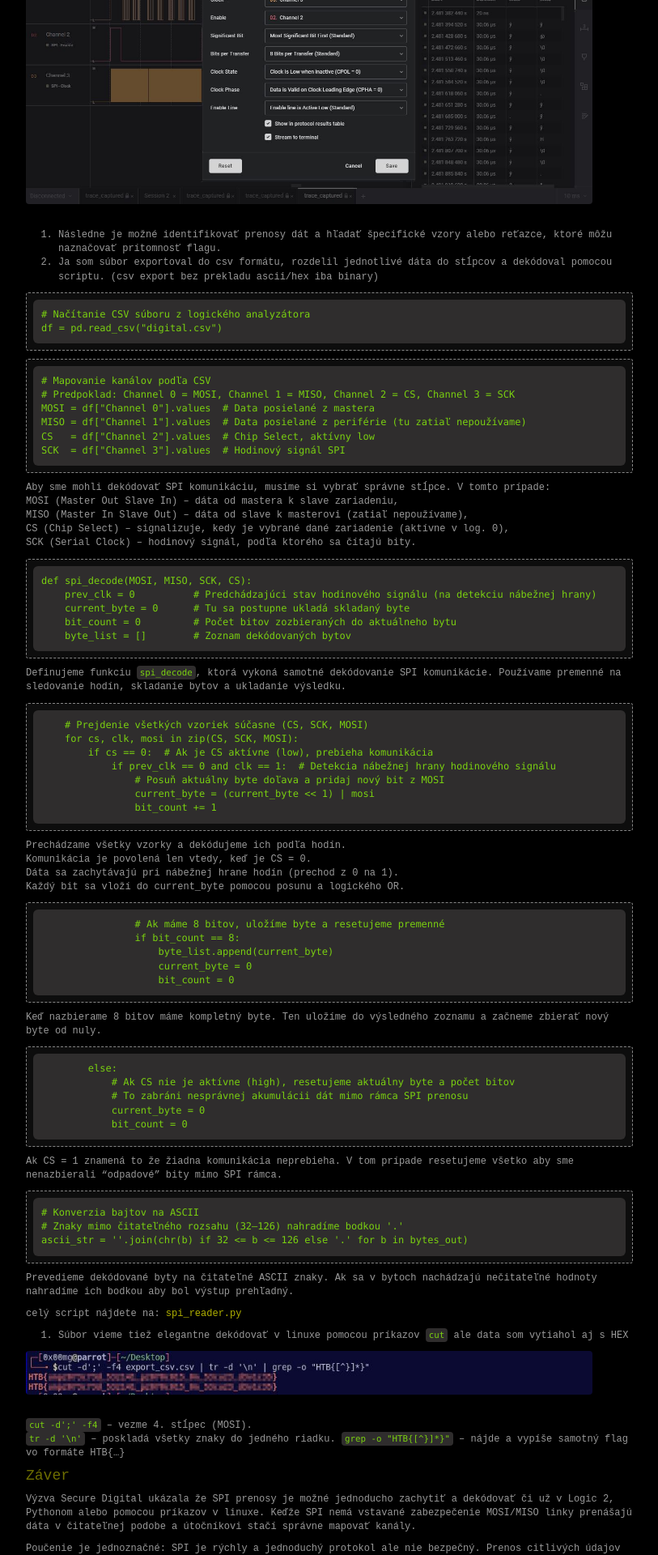
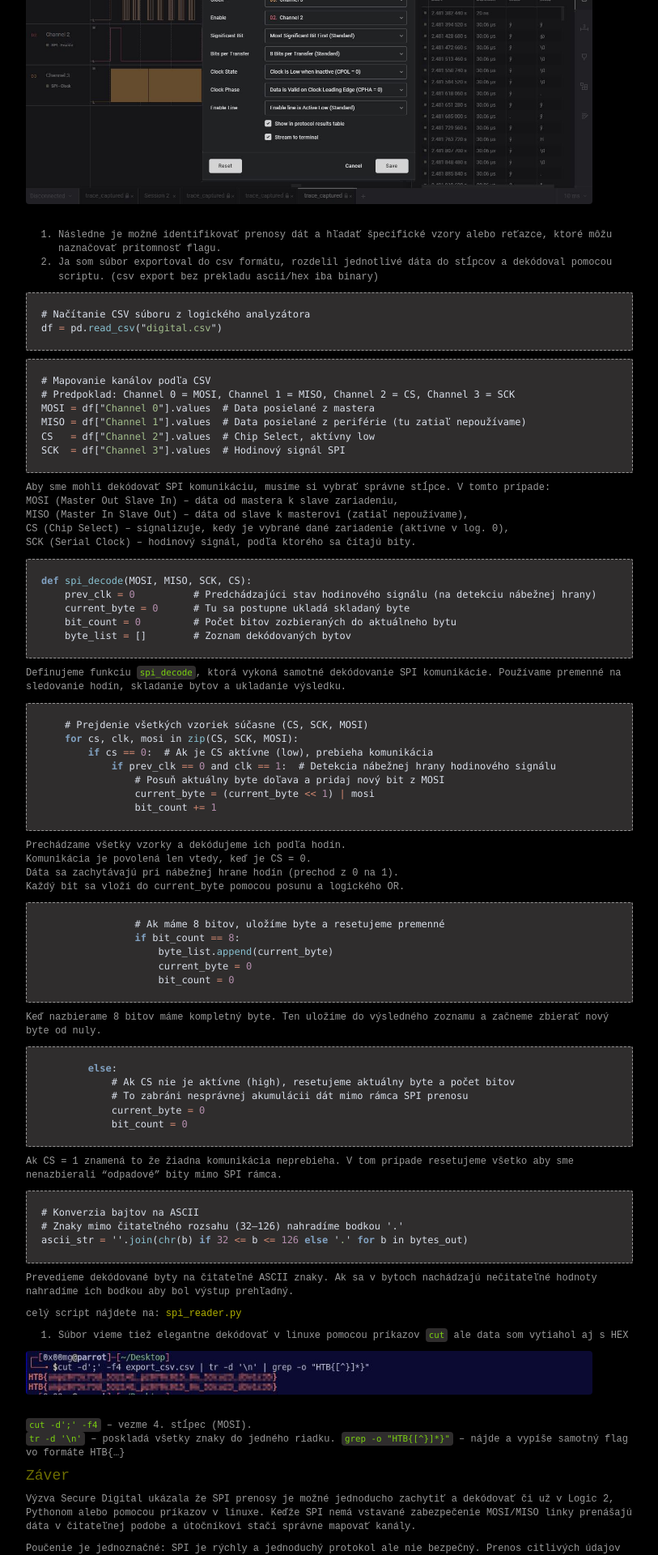
Before and after one commit to 0x00mg/0x00mg.github.io, a Jekyll site: the page built from _posts/2025/2025-09-08-HTB:-Secure-Digital.md, in a window 1280 px wide. Shown: the part 2110-4030 px from the top of the page at 81% size, without its empty margins (233-1046 px from the left). Built offline with Jekyll 4.4.1, drawn with Linux system fonts in a browser that asks for light colours; comment, search, counter and statistics services are not loaded; a style sheet for code colours, icons or effects is not loaded.

Commit message:
Update code.css

```diff
--- a/css/code.css
+++ b/css/code.css
@@ -2,8 +2,8 @@
 code {
   padding: 2px 4px;
   font-size: 90%;
-  color: #7ad010 !important;
-  background-color: #2f2d2d !important;
+  color: #7ad010 /*!important;  */
+  background-color: #2f2d2d /*!important;*/
   border-radius: 4px;
 }
 
@@ -11,7 +11,32 @@ pre code {
   display: block;
   padding: 10px;
   /*color: #7ad010 !important; */
-  background-color: #2f2d2d !important;
+  background-color: #2f2d2d /*!important;*/
   border-radius: 6px;
   overflow-x: auto;
 }
+
+/* --- INLINE code ostáva zelený --- */
+:where(p, li, blockquote, h1, h2, h3, h4, h5, h6) > code {
+  color: #7ad010;
+  background-color: #2f2d2d;
+  padding: 2px 4px;
+  border-radius: 4px;
+}
+
+/* --- BLOKY kódu: nechaj Rouge farbiť tokeny --- */
+.highlighter-rouge .highlight,
+.highlighter-rouge pre,
+.highlighter-rouge code {
+  background-color: #2f2d2d !important;
+  color: #d8dee9; /* základná farba pre „netokeny“ (medzery, interpunkcia) */
+}
+
+/* --- Minimalistické farby pre Rouge tokeny --- */
+.highlight .c  { color: #616e88; font-style: italic; }  /* komentáre */
+.highlight .k  { color: #81a1c1; font-weight: 600; }    /* kľúčové slová */
+.highlight .s, .highlight .s1, .highlight .s2 { color: #a3be8c; }  /* stringy */
+.highlight .m, .highlight .mi, .highlight .mf { color: #b48ead; }  /* čísla */
+.highlight .o  { color: #d08770; }                     /* operátory */
+.highlight .nf, .highlight .na { color: #88c0d0; }     /* názvy funkcií/atribútov */
+.highlight .nc { color: #ebcb8b; font-weight: 600; }   /* názvy tried/typov */
```
